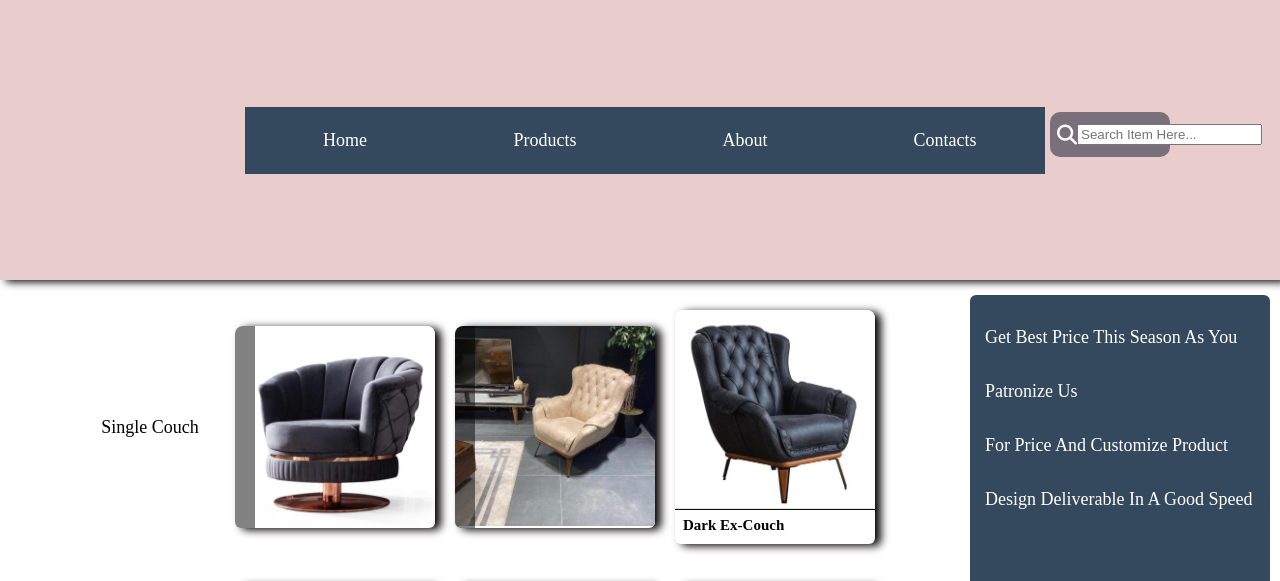
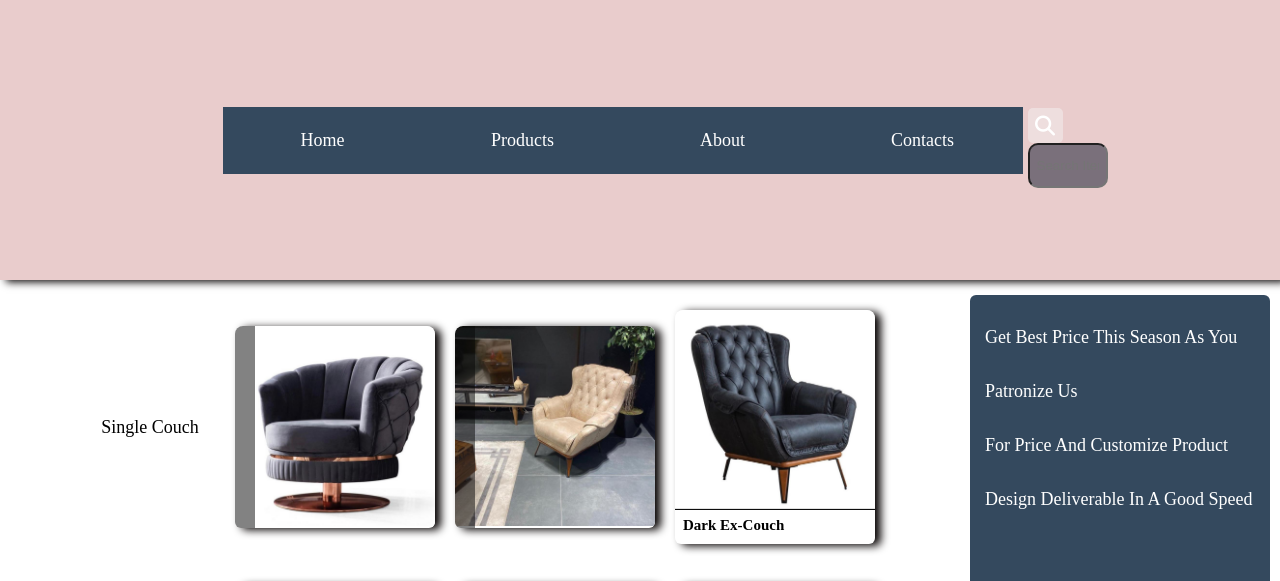
Before and after one commit to ownupalways/Turkishallluxuries, a plain HTML site: page index.html in a window 1280 px wide. Shown: the top 581 px of the page. Drawn offline with Linux system fonts and the light colour scheme.

Commit message:
--- Auto Git Commit ---

```diff
--- a/tal.css
+++ b/tal.css
@@ -186,10 +186,9 @@ li {
     display: none;
 }
 
-.icon .search-form{
+/* .search-form{
     position: absolute;
     top: 14%;
-    width: 12rem;
     height: 4.5rem;
     padding: 7px;
     display: flex;
@@ -205,9 +204,28 @@ li {
     -moz-transition: width 0.4s ease-in-out;
     -ms-transition: width 0.4s ease-in-out;
     -o-transition: width 0.4s ease-in-out;
+}  */
+
+input[type=text] {
+    height: 4.5rem;
+    width: 80px;
+    padding: 7px;
+    z-index: 1;
+    align-items: center;
+    background:var(--background_page);
+    border-radius: 1rem;
+    -webkit-border-radius: 1rem;
+    -moz-border-radius: 1rem;
+    -o-border-radius: 1rem;
+    -ms-border-radius: 1rem;
+    transition: width 0.4s ease-in-out;
+    -webkit-transition: width 0.4s ease-in-out;
+    -moz-transition: width 0.4s ease-in-out;
+    -ms-transition: width 0.4s ease-in-out;
+    -o-transition: width 0.4s ease-in-out;
 }
 
-.search-form{
+/* .search-form{
     height: 100%;
     width:auto;
     background: none;
@@ -217,16 +235,14 @@ li {
     color: var(--white);
     font-weight: bold;
     border: none;
-}
-.search-form input:focus{
-   outline: none;
+} */
+input[type=text]:focus{
+   outline:#34495e;
+   width:200px;
+   margin-right: 2rem;
 }
 
-.search-form label{
-    font-size: 2.2rem;
-    padding-right: 1.5rem;
-    color: var(--white);
-}
+
 
 .search-form label:hover{
     cursor: pointer;
@@ -414,8 +430,12 @@ li {
     background-color: var(--mainColor);
     color: var(--white);
     width: 100%;
+    line-height: 1.5;
     font-size: 18px;
     border-radius: 6px;
+}
+.address div i {
+    margin: 0 8px 8px 0;
 }
 .copyright {
     font-size: 15px;
```
Also changed, not shown: index.html (+3 -1 lines).
